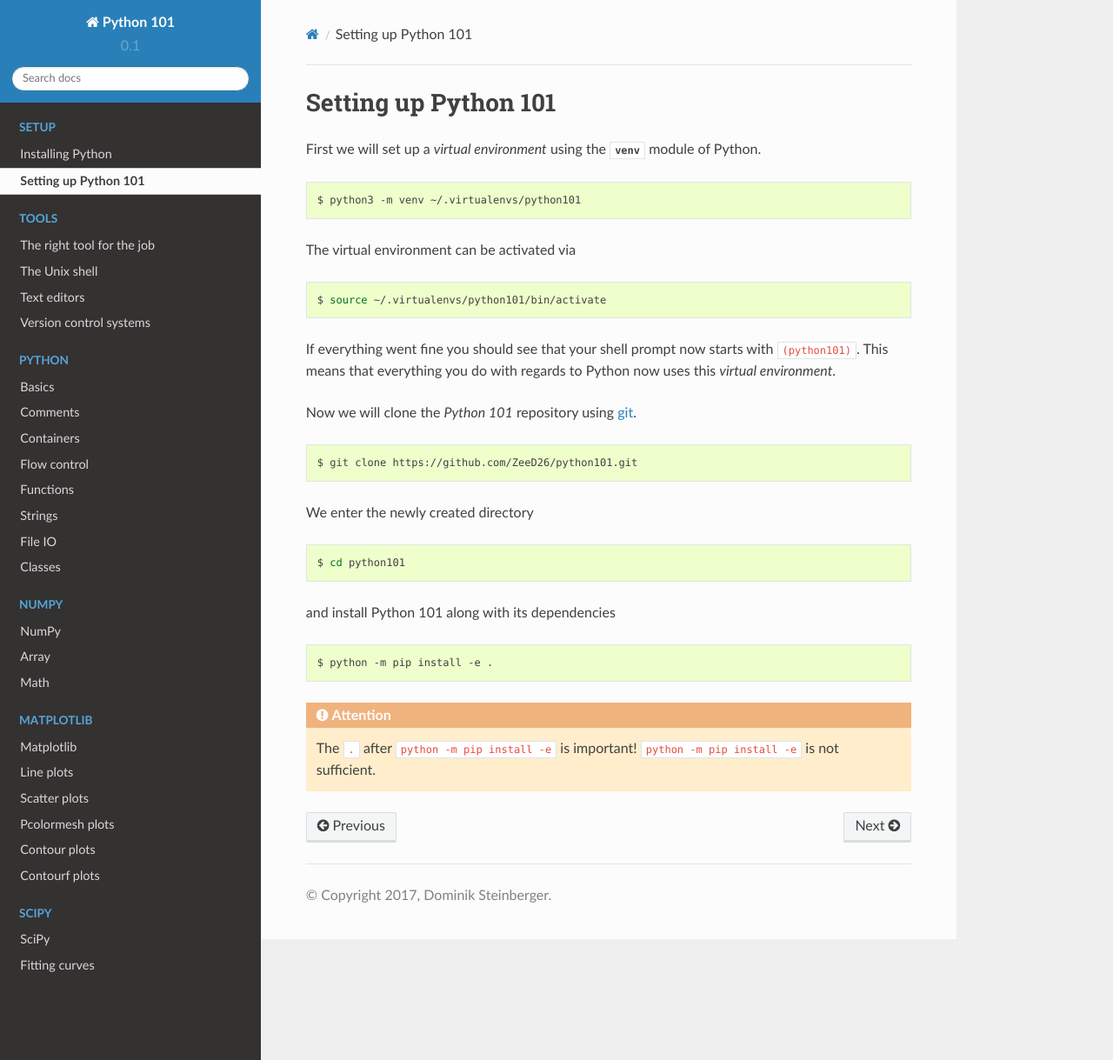
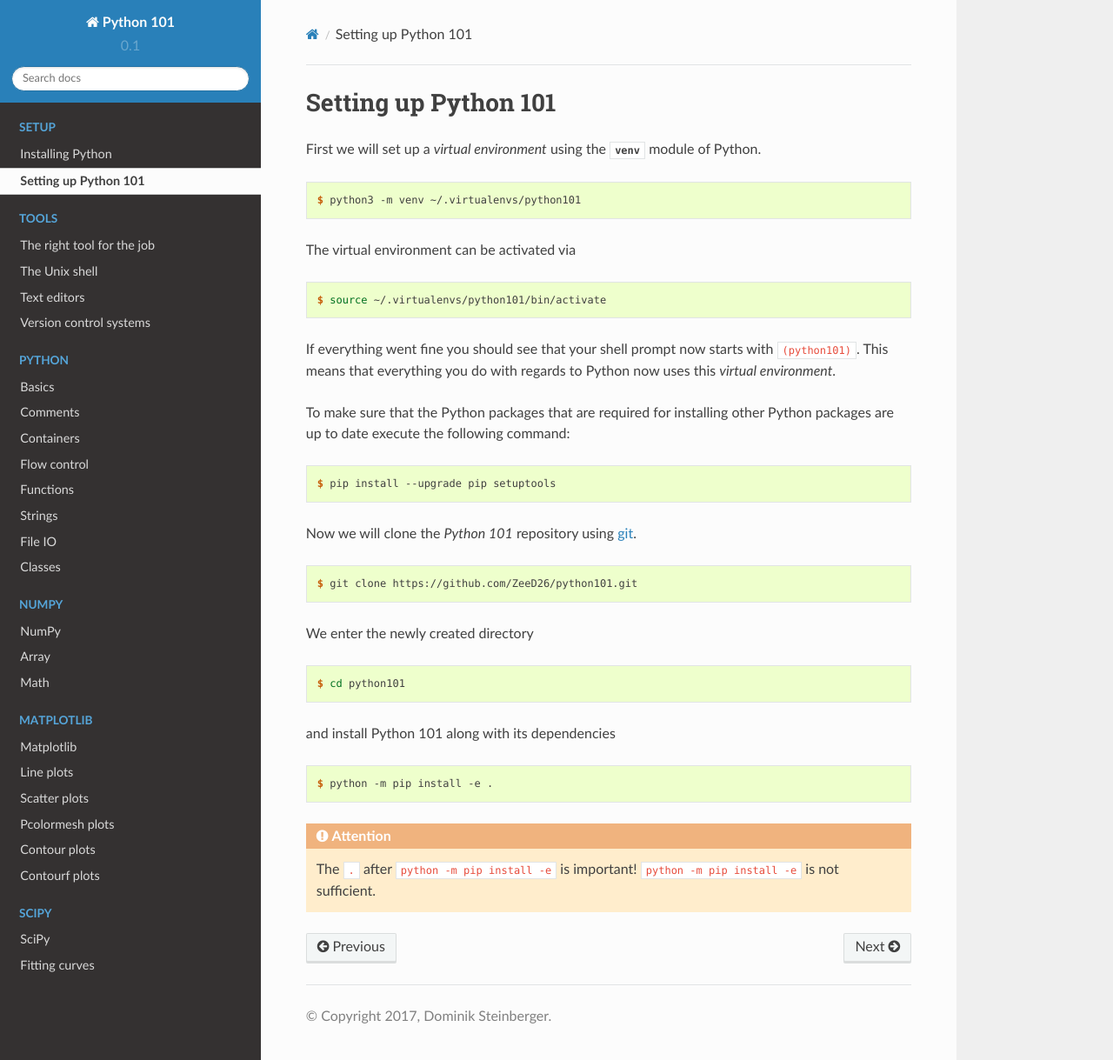
Before and after one commit to GauZen/python101, a Sphinx documentation site: the page built from docs/setup/setting_up_python_101.rst, in a window 1280 px wide and 1219 px high. Shown: the whole window at 87% size. Built offline with Sphinx 7.4.7 and the Read the Docs theme 2.0.0, drawn with Linux system fonts in a browser that asks for light colours.

Commit message:
Add instruction to upgrade pip and setuptools

```diff
--- a/docs/setup/setting_up_python_101.rst
+++ b/docs/setup/setting_up_python_101.rst
@@ -7,13 +7,13 @@
 First we will set up a *virtual environment* using the :mod:`venv` module of
 Python.
 
-.. code-block:: shell
+.. code-block:: console
 
     $ python3 -m venv ~/.virtualenvs/python101
 
 The virtual environment can be activated via
 
-.. code-block:: shell
+.. code-block:: console
 
     $ source ~/.virtualenvs/python101/bin/activate
 
@@ -21,21 +21,28 @@
 ``(python101)``. This means that everything you do with regards to Python now
 uses this *virtual environment*.
 
+To make sure that the Python packages that are required for installing other
+Python packages are up to date execute the following command:
+
+.. code-block:: console
+
+    $ pip install --upgrade pip setuptools
+
 Now we will clone the *Python 101* repository using git_.
 
-.. code-block:: shell
+.. code-block:: console
 
     $ git clone https://github.com/ZeeD26/python101.git
 
 We enter the newly created directory
 
-.. code-block:: shell
+.. code-block:: console
 
     $ cd python101
 
 and :ref:`install <installing-index>` Python 101 along with its dependencies
 
-.. code-block:: shell
+.. code-block:: console
 
     $ python -m pip install -e .
 
```
